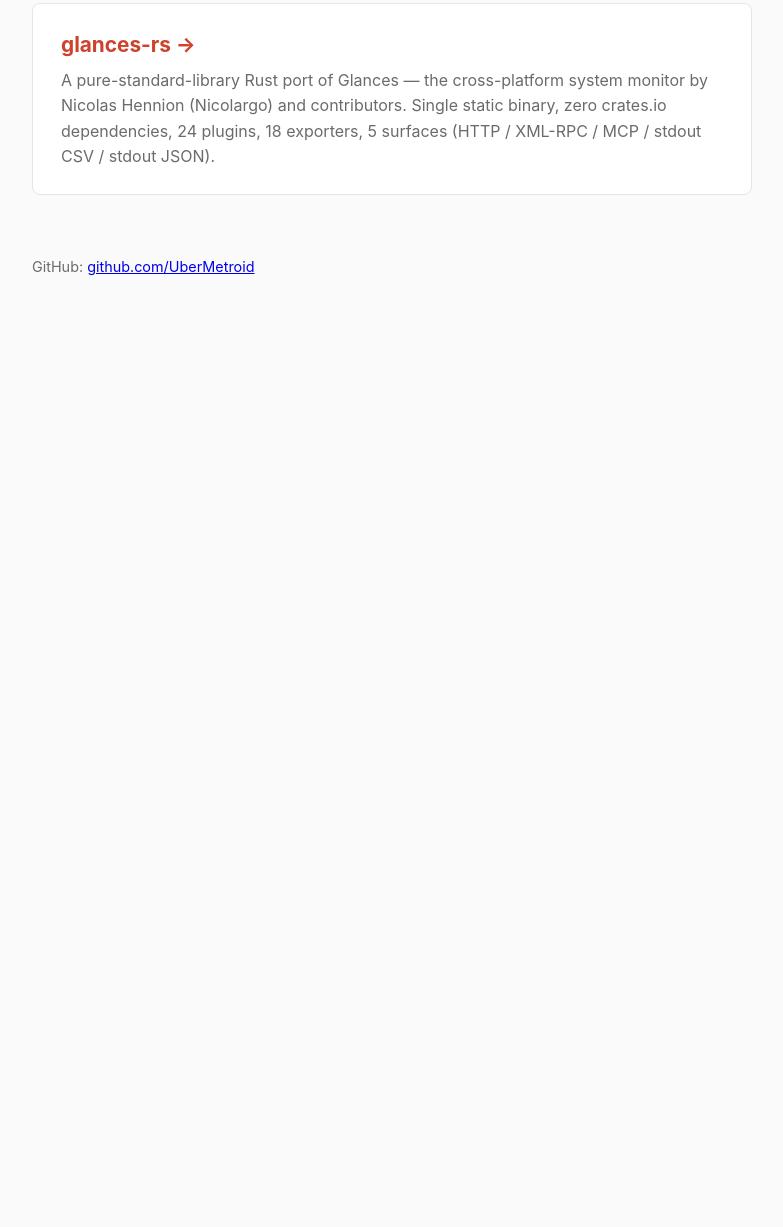
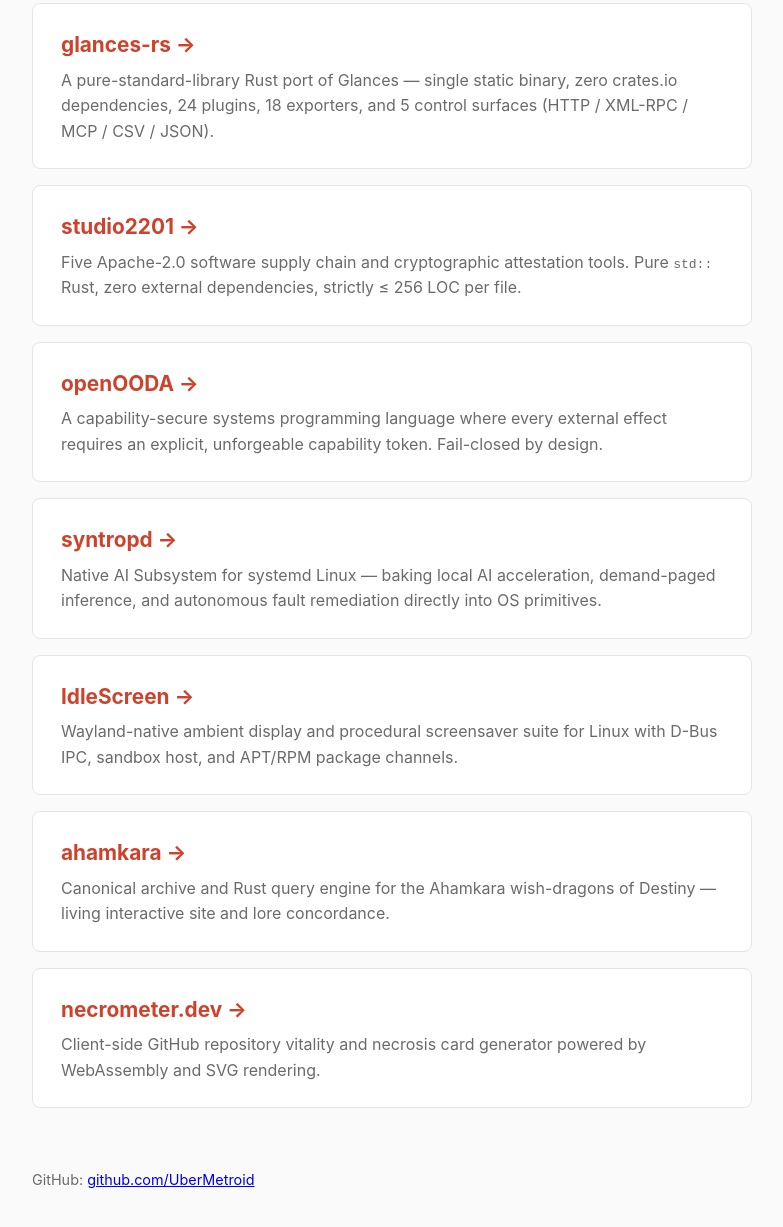
Before and after one commit to UberMetroid/UberMetroid.github.io, a website: page index.html in a window 1280 px wide. Shown: the part 245-1472 px from the top of the page, without its empty margins (248-1031 px from the left). Before the commit the page ends 800 px from the top, so only its background shows below. Drawn offline with Linux system fonts and the light colour scheme.

Commit message:
feat: showcase major projects and organization ecosystems on homepage

```diff
--- a/index.html
+++ b/index.html
@@ -53,7 +53,37 @@
     <div class="projects">
       <a class="project" href="/glances-rs/">
         <h2>glances-rs &rarr;</h2>
-        <p>A pure-standard-library Rust port of Glances — the cross-platform system monitor by Nicolas Hennion (Nicolargo) and contributors. Single static binary, zero crates.io dependencies, 24 plugins, 18 exporters, 5 surfaces (HTTP / XML-RPC / MCP / stdout CSV / stdout JSON).</p>
+        <p>A pure-standard-library Rust port of Glances — single static binary, zero crates.io dependencies, 24 plugins, 18 exporters, and 5 control surfaces (HTTP / XML-RPC / MCP / CSV / JSON).</p>
+      </a>
+
+      <a class="project" href="https://studio2201.com" target="_blank" rel="noopener">
+        <h2>studio2201 &rarr;</h2>
+        <p>Five Apache-2.0 software supply chain and cryptographic attestation tools. Pure <code>std::</code> Rust, zero external dependencies, strictly &le; 256 LOC per file.</p>
+      </a>
+
+      <a class="project" href="https://openooda.org" target="_blank" rel="noopener">
+        <h2>openOODA &rarr;</h2>
+        <p>A capability-secure systems programming language where every external effect requires an explicit, unforgeable capability token. Fail-closed by design.</p>
+      </a>
+
+      <a class="project" href="https://syntropd.github.io" target="_blank" rel="noopener">
+        <h2>syntropd &rarr;</h2>
+        <p>Native AI Subsystem for systemd Linux — baking local AI acceleration, demand-paged inference, and autonomous fault remediation directly into OS primitives.</p>
+      </a>
+
+      <a class="project" href="https://idlescreen.github.io" target="_blank" rel="noopener">
+        <h2>IdleScreen &rarr;</h2>
+        <p>Wayland-native ambient display and procedural screensaver suite for Linux with D-Bus IPC, sandbox host, and APT/RPM package channels.</p>
+      </a>
+
+      <a class="project" href="/ahamkara/">
+        <h2>ahamkara &rarr;</h2>
+        <p>Canonical archive and Rust query engine for the Ahamkara wish-dragons of Destiny — living interactive site and lore concordance.</p>
+      </a>
+
+      <a class="project" href="https://necrometer.dev" target="_blank" rel="noopener">
+        <h2>necrometer.dev &rarr;</h2>
+        <p>Client-side GitHub repository vitality and necrosis card generator powered by WebAssembly and SVG rendering.</p>
       </a>
     </div>
 
```
